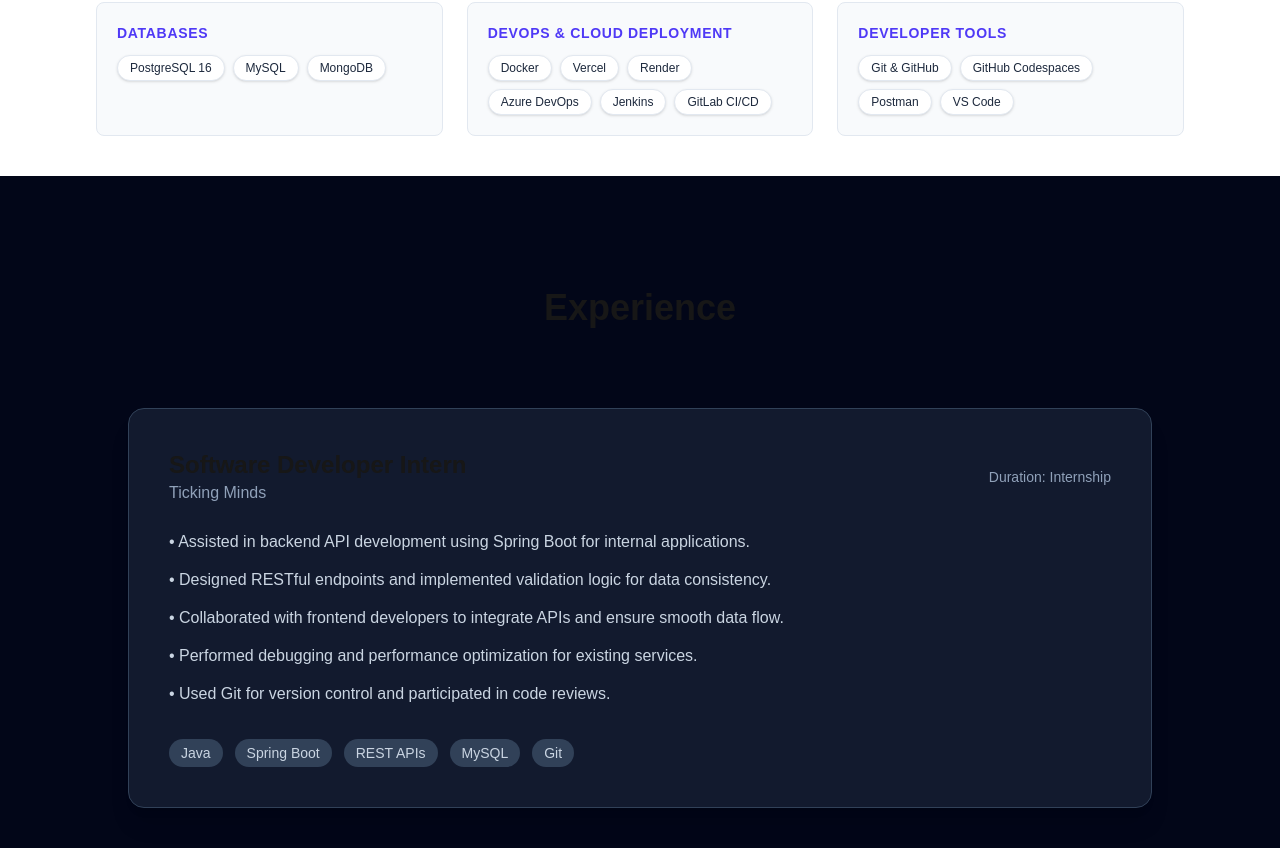
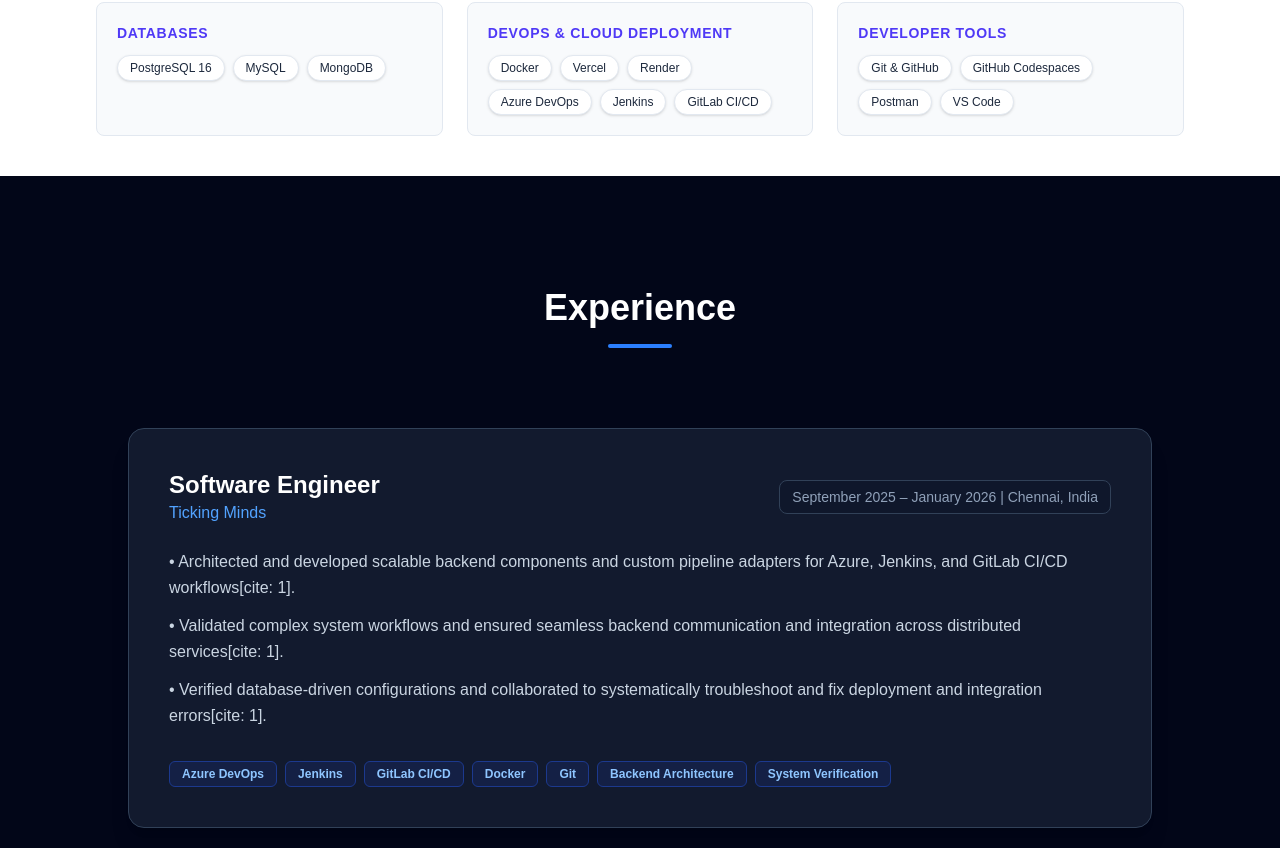
Before and after one commit to lalitha21012004/lalitha-portfolio, a Next.js app: page / in a window 1280 px wide. Shown: the part 2892-3740 px from the top of the page. Built offline with nearby package versions, Linux system fonts and the light colour scheme.

Commit message:
Revise Experience section with new role details
Updated job title, company name, and work description. Enhanced styling and added a section divider.

```diff
--- a/app/components/Experience.tsx
+++ b/app/components/Experience.tsx
@@ -1,6 +1,8 @@
+import React from 'react';
+
 export default function Experience() {
   return (
-    <section id="experience" className="py-28 px-6 bg-slate-950">
+    <section id="experience" className="py-28 px-6 bg-slate-950 text-white">
       <div className="max-w-5xl mx-auto">
 
         {/* Section Header */}
@@ -8,6 +10,7 @@ export default function Experience() {
           <h2 className="text-4xl font-bold mb-4">
             Experience
           </h2>
+          <div className="w-16 h-1 bg-blue-500 mx-auto rounded-full"></div>
         </div>
 
         {/* Experience Card */}
@@ -16,44 +19,46 @@ export default function Experience() {
           {/* Role + Company */}
           <div className="flex flex-col md:flex-row md:justify-between md:items-center mb-6">
             <div>
-              <h3 className="text-2xl font-semibold">
-                Software Developer Intern
+              <h3 className="text-2xl font-semibold text-white">
+                Software Engineer
               </h3>
-              <p className="text-slate-400">
+              <p className="text-blue-400 font-medium">
                 Ticking Minds
               </p>
             </div>
 
-            <span className="text-sm text-slate-400 mt-2 md:mt-0">
-              Duration: Internship
+            <span className="text-sm text-slate-400 mt-2 md:mt-0 bg-slate-900 px-3 py-1.5 rounded-lg border border-slate-700">
+              September 2025 – January 2026 | Chennai, India
             </span>
           </div>
 
           {/* Work Description */}
           <ul className="space-y-3 text-slate-300 leading-relaxed">
             <li>
-              • Assisted in backend API development using Spring Boot for internal applications.
+              • Architected and developed scalable backend components and custom pipeline adapters for Azure, Jenkins, and GitLab CI/CD workflows[cite: 1].
             </li>
             <li>
-              • Designed RESTful endpoints and implemented validation logic for data consistency.
+              • Validated complex system workflows and ensured seamless backend communication and integration across distributed services[cite: 1].
             </li>
             <li>
-              • Collaborated with frontend developers to integrate APIs and ensure smooth data flow.
-            </li>
-            <li>
-              • Performed debugging and performance optimization for existing services.
-            </li>
-            <li>
-              • Used Git for version control and participated in code reviews.
+              • Verified database-driven configurations and collaborated to systematically troubleshoot and fix deployment and integration errors[cite: 1].
             </li>
           </ul>
 
           {/* Tech Stack */}
-          <div className="mt-8 flex flex-wrap gap-3">
-            {["Java", "Spring Boot", "REST APIs", "MySQL", "Git"].map((tech) => (
+          <div className="mt-8 flex flex-wrap gap-2">
+            {[
+              "Azure DevOps",
+              "Jenkins",
+              "GitLab CI/CD",
+              "Docker",
+              "Git",
+              "Backend Architecture",
+              "System Verification"
+            ].map((tech) => (
               <span
                 key={tech}
-                className="px-3 py-1 text-sm bg-slate-700 rounded-full text-slate-300"
+                className="px-3 py-1 text-xs font-semibold rounded-md bg-blue-950/60 text-blue-300 border border-blue-900"
               >
                 {tech}
               </span>
```
